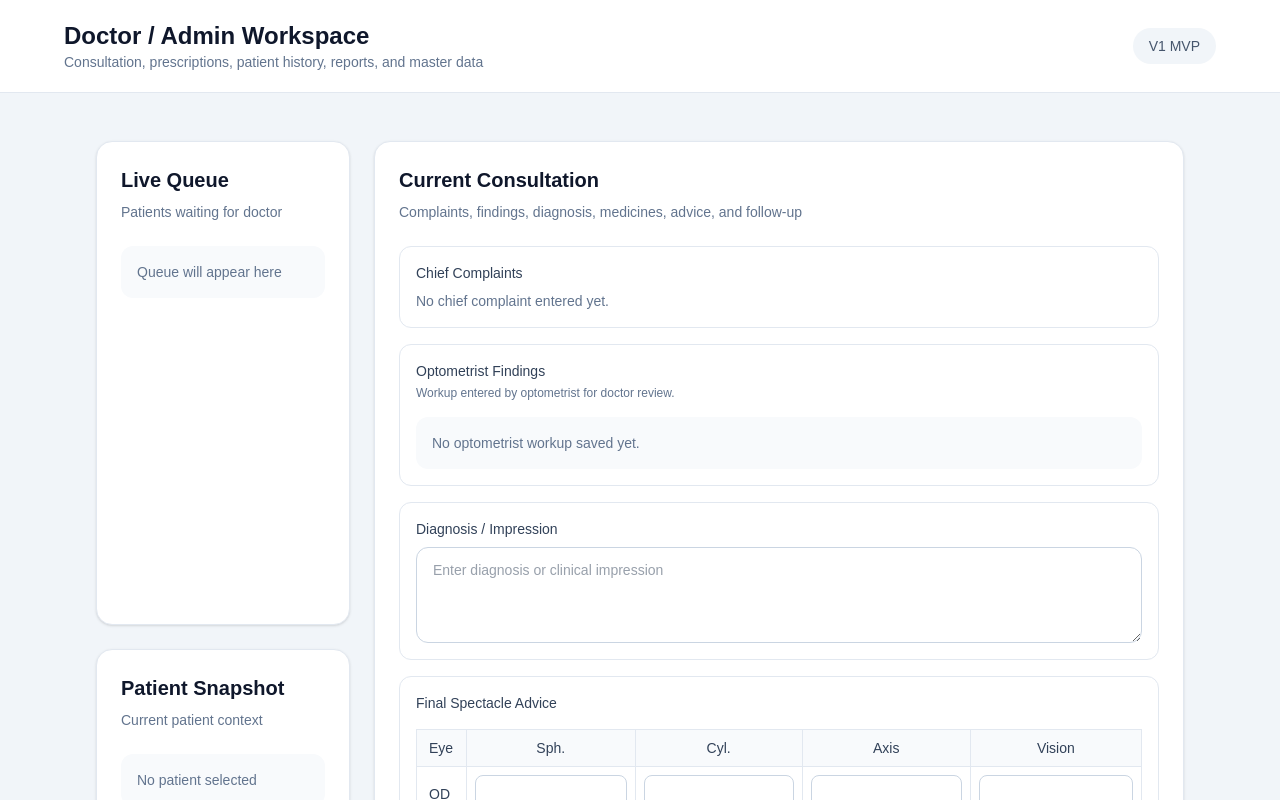
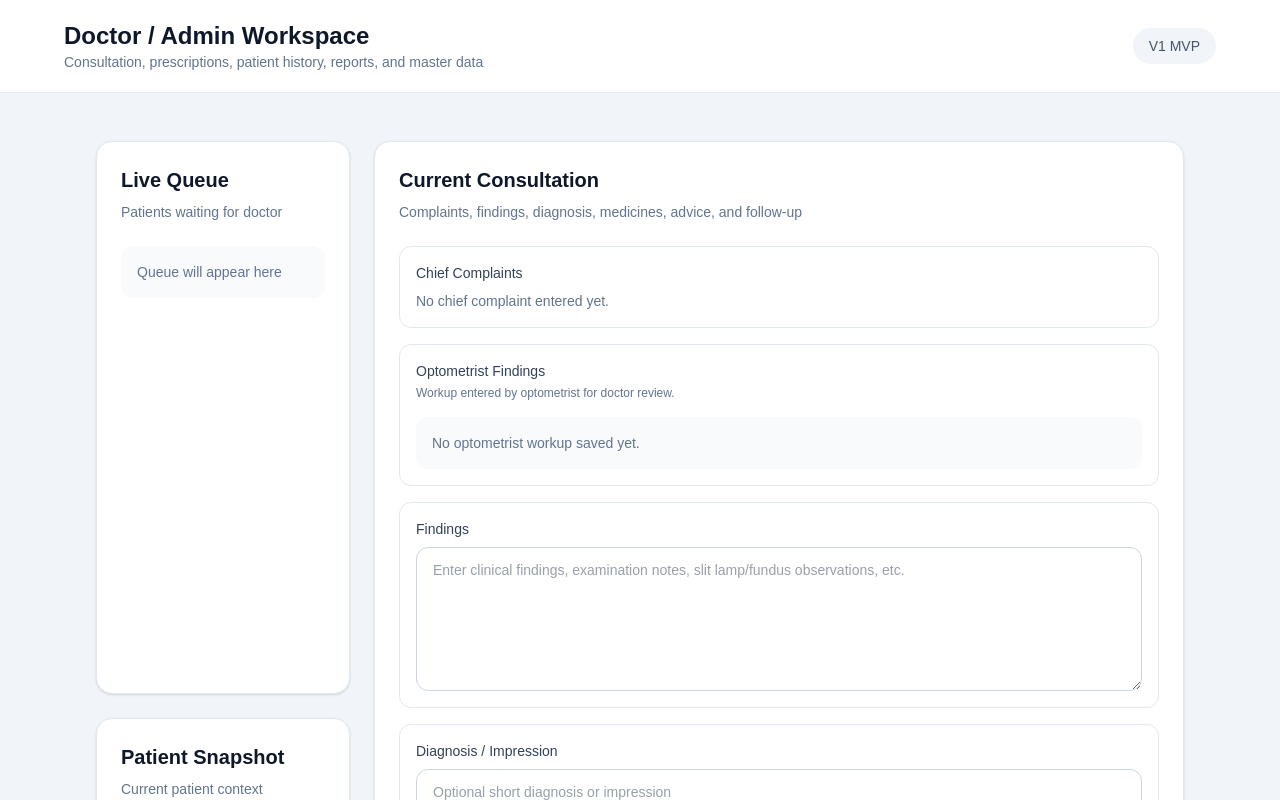
Before and after one commit to PritiGarg68/eye-clinic-app, a Next.js app: page /doctor in a window 1280 px wide. Shown: the top 800 px of the page. Built offline with nearby package versions, Linux system fonts and the light colour scheme.

Commit message:
Add doctor findings to consultation and preview

```diff
--- a/app/components/PrescriptionPreview.tsx
+++ b/app/components/PrescriptionPreview.tsx
@@ -79,7 +79,6 @@ export default function PrescriptionPreview({
       </div>
 
       <div className="mt-6 grid gap-5">
-        <div className="grid gap-4 md:grid-cols-2">
         <div className="rounded-xl border border-slate-200 p-4">
           <p className="text-sm font-semibold text-slate-900">
             Chief Complaint
@@ -87,16 +86,6 @@ export default function PrescriptionPreview({
           <p className="mt-2 whitespace-pre-wrap text-sm text-slate-700">
             {optometristWorkup?.chiefComplaint || "Not entered"}
           </p>
-          </div>
-
-          <div className="rounded-xl border border-slate-200 p-4">
-            <p className="text-sm font-semibold text-slate-900">
-              Diagnosis / Impression
-            </p>
-            <p className="mt-2 whitespace-pre-wrap text-sm text-slate-700">
-              {consultation?.diagnosis || "Not entered"}
-            </p>
-          </div>
         </div>
 
         <div className="rounded-xl border border-slate-200 p-4">
@@ -162,6 +151,22 @@ export default function PrescriptionPreview({
               Vision not recorded.
             </p>
           )}
+        </div>
+
+        <div className="rounded-xl border border-slate-200 p-4">
+          <p className="text-sm font-semibold text-slate-900">Findings</p>
+          <p className="mt-2 whitespace-pre-wrap text-sm text-slate-700">
+            {consultation?.findings || "Not entered"}
+          </p>
+        </div>
+
+        <div className="rounded-xl border border-slate-200 p-4">
+          <p className="text-sm font-semibold text-slate-900">
+            Diagnosis / Impression
+          </p>
+          <p className="mt-2 whitespace-pre-wrap text-sm text-slate-700">
+            {consultation?.diagnosis || "Not entered"}
+          </p>
         </div>
 
         <div className="rounded-xl border border-slate-200 p-4">
--- a/app/doctor/page.tsx
+++ b/app/doctor/page.tsx
@@ -32,6 +32,7 @@ const emptySpectacleAdvice: SpectacleAdvice = {
 };
 
 const emptyConsultation: DoctorConsultation = {
+  findings: "",
   diagnosis: "",
   medicines: [],
   advice: "",
@@ -70,6 +71,8 @@ function normalizeConsultation(
   return {
     ...emptyConsultation,
     ...savedConsultation,
+    findings: savedConsultation?.findings || "",
+    diagnosis: savedConsultation?.diagnosis || "",
     medicines: savedConsultation?.medicines || [],
     finalSpectacleAdvice: normalizeSpectacleAdvice(finalSpectacleAdvice),
   };
@@ -426,14 +429,28 @@ export default function DoctorPage() {
 
             <div className="rounded-xl border border-slate-200 p-4">
               <label className="grid gap-2 text-sm font-medium text-slate-700">
+                Findings
+                <textarea
+                  value={consultation.findings}
+                  onChange={(event) =>
+                    updateConsultationField("findings", event.target.value)
+                  }
+                  placeholder="Enter clinical findings, examination notes, slit lamp/fundus observations, etc."
+                  className="min-h-36 rounded-xl border border-slate-300 px-4 py-3 font-normal outline-none focus:border-slate-500"
+                />
+              </label>
+            </div>
+
+            <div className="rounded-xl border border-slate-200 p-4">
+              <label className="grid gap-2 text-sm font-medium text-slate-700">
                 Diagnosis / Impression
                 <textarea
                   value={consultation.diagnosis}
                   onChange={(event) =>
                     updateConsultationField("diagnosis", event.target.value)
                   }
-                  placeholder="Enter diagnosis or clinical impression"
-                  className="min-h-24 rounded-xl border border-slate-300 px-4 py-3 font-normal outline-none focus:border-slate-500"
+                  placeholder="Optional short diagnosis or impression"
+                  className="min-h-20 rounded-xl border border-slate-300 px-4 py-3 font-normal outline-none focus:border-slate-500"
                 />
               </label>
             </div>
--- a/types/queue.ts
+++ b/types/queue.ts
@@ -64,6 +64,7 @@ export type MedicineRow = {
 };
 
 export type DoctorConsultation = {
+  findings: string;
   diagnosis: string;
   medicines: MedicineRow[];
   advice: string;
```
Lines whose indentation alone changed are shown as unchanged.
